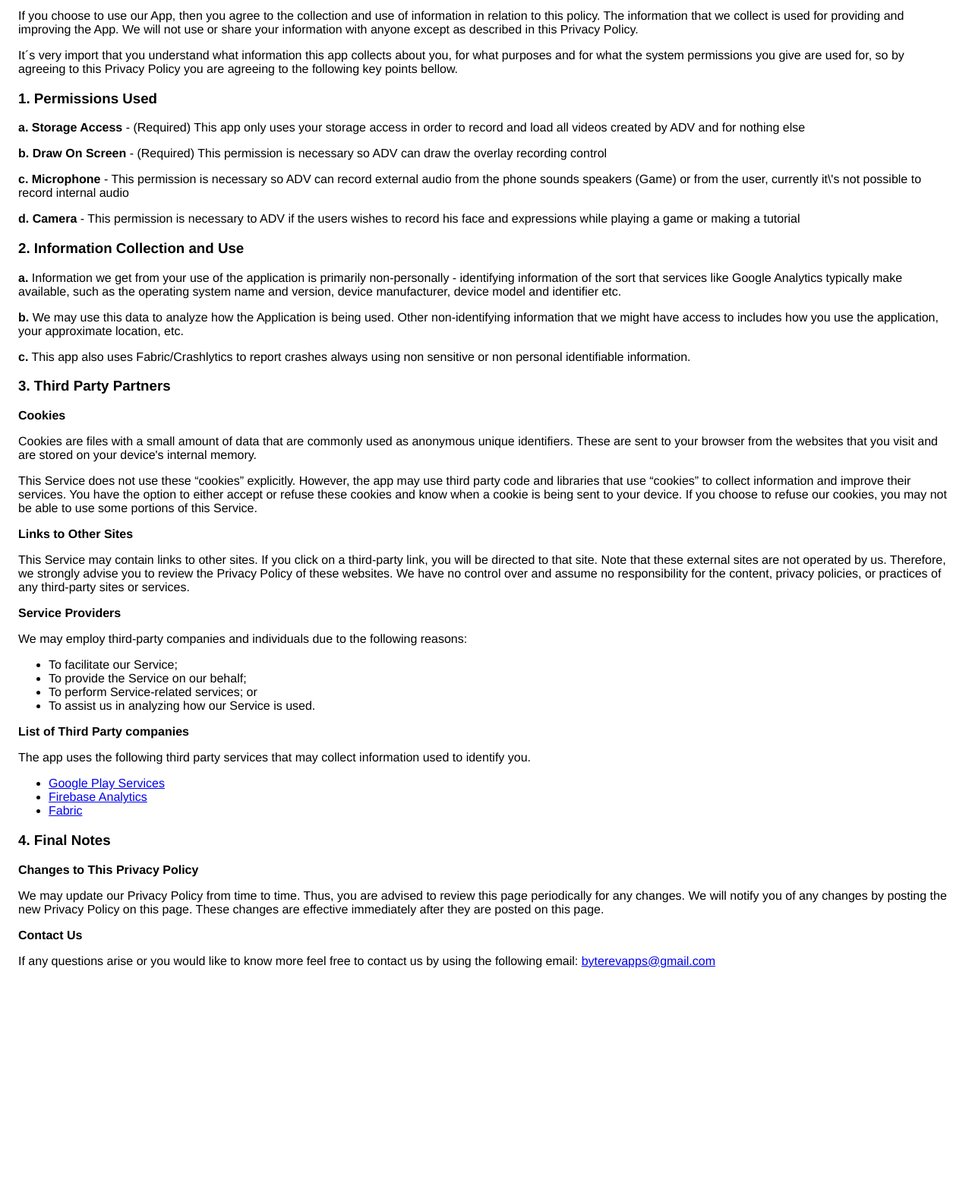
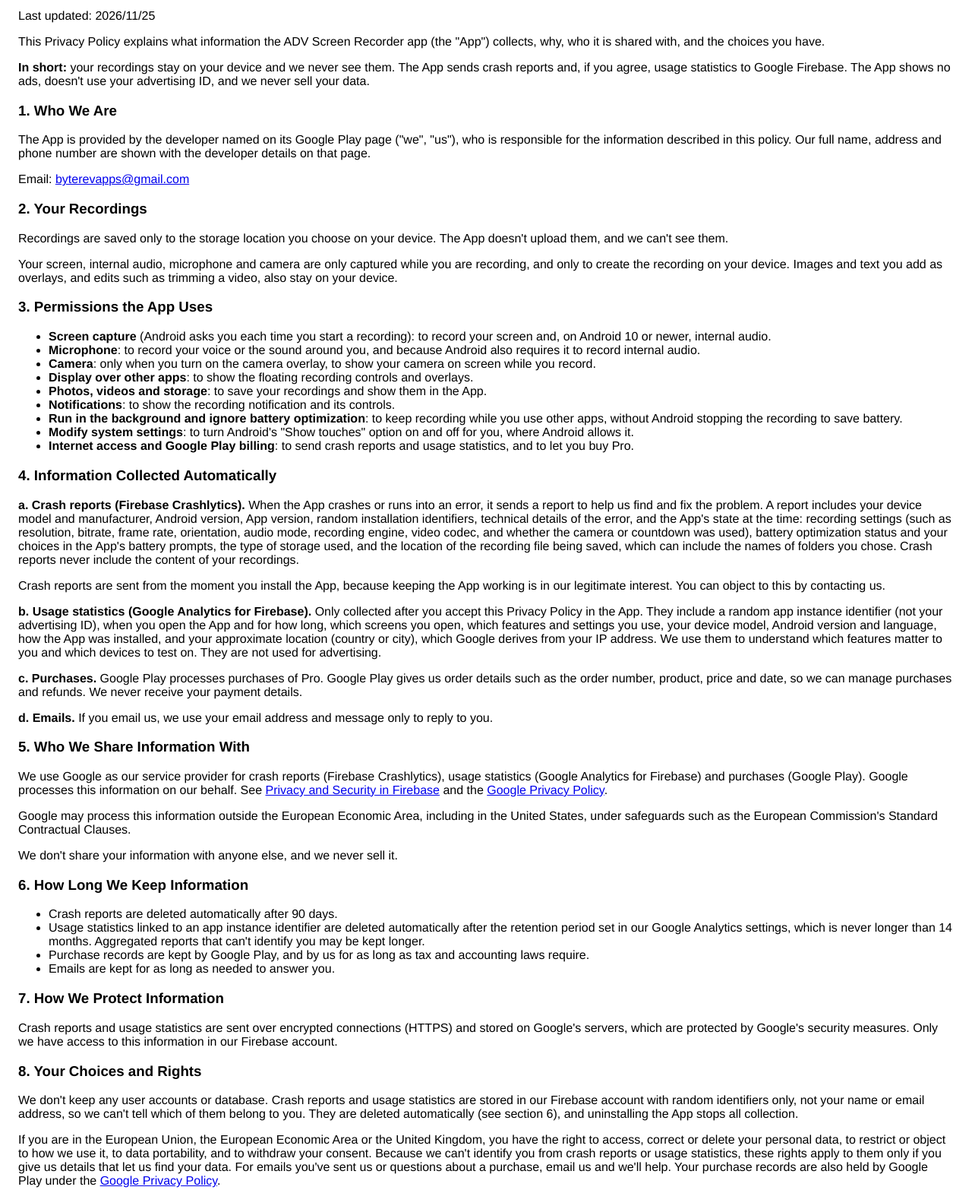
Before and after one commit to byterevapps/adv-screen-recorder-privacy-policy, a plain HTML site: page index.html in a window 1280 px wide. Shown: the part 80-1646 px from the top of the page at 76% size. Before the commit the page ends 1394 px from the top, so only its background shows below. Drawn offline with Linux system fonts and the light colour scheme.

Commit message:
Update privacy policy

```diff
--- a/index.html
+++ b/index.html
@@ -8,72 +8,63 @@
 </head>
 <body>
   <h2>Privacy Policy</h2>
-      <p>If you choose to use our App, then you agree to the collection and use of information in relation to this policy. The information that we collect is used for providing and improving the App. We will not use or share your information with anyone except as described in this Privacy Policy. </p>
-      <p>It´s very import that you understand what information this app collects about you, for what purposes and for what the system permissions you give are used for, so by agreeing to this Privacy Policy you are agreeing to the following key points bellow.</p>
+  <p>Last updated: 2026/11/25</p>
+  <p>This Privacy Policy explains what information the ADV Screen Recorder app (the "App") collects, why, who it is shared with, and the choices you have.</p>
+  <p><strong>In short:</strong> your recordings stay on your device and we never see them. The App sends crash reports and, if you agree, usage statistics to Google Firebase. The App shows no ads, doesn't use your advertising ID, and we never sell your data.</p>
 
-      <h3>1. Permissions Used</h3>
+  <h3>1. Who We Are</h3>
+  <p>The App is provided by the developer named on its Google Play page ("we", "us"), who is responsible for the information described in this policy. Our full name, address and phone number are shown with the developer details on that page.</p>
+  <p>Email: <a href="mailto:byterevapps@gmail.com">byterevapps@gmail.com</a></p>
 
-      <p><strong>a. Storage Access</strong> - (Required) This app only uses your storage access in order to record and load all videos created by ADV and for nothing else</p>
-      <p><strong>b. Draw On Screen</strong> - (Required) This permission is necessary so ADV can draw the overlay recording control</p>
-      <p><strong>c. Microphone</strong> - This permission is necessary so ADV can record external audio from the phone sounds speakers (Game) or from the user, currently it\'s not possible to record internal audio</p>
-      <p><strong>d. Camera</strong> - This permission is necessary to ADV if the users wishes to record his face and expressions while playing a game or making a tutorial</p>
+  <h3>2. Your Recordings</h3>
+  <p>Recordings are saved only to the storage location you choose on your device. The App doesn't upload them, and we can't see them.</p>
+  <p>Your screen, internal audio, microphone and camera are only captured while you are recording, and only to create the recording on your device. Images and text you add as overlays, and edits such as trimming a video, also stay on your device.</p>
 
-      <h3>2. Information Collection and Use</h3>
-
-      <p><strong>a.</strong> Information we get from your use of the application is primarily non-personally - identifying information of the sort that services like Google Analytics typically make available, such as the operating system name and version, device manufacturer, device model and identifier etc.</p>
-      <p><strong>b.</strong> We may use this data to analyze how the Application is being used. Other non-identifying information that we might have access to includes how you use the application, your approximate location, etc.</p>
-      <p><strong>c.</strong> This app also uses Fabric/Crashlytics to report crashes always using non sensitive or non personal identifiable information.</p>
-
-      <h3>3. Third Party Partners</h3>
-
-      <p><strong>Cookies</strong></p>
-      <p>Cookies are files with a small amount of data that are commonly used as anonymous unique identifiers. These are sent to your browser from the websites that you visit and are stored on your device's internal memory.</p>
-      <p>This Service does not use these “cookies” explicitly. However, the app may use third party code and libraries that use “cookies” to collect information and improve their services. You have the option to either accept or refuse these cookies and know when a cookie is being sent to your device. If you choose to refuse our cookies, you may not be able to use some portions of this Service. </p>
-
-      <p><strong>Links to Other Sites</strong></p>
-
-      <p>This Service may contain links to other sites. If you click on a third-party link, you will be directed
-        to that site. Note that these external sites are not operated by us. Therefore, we strongly
-        advise you to review the Privacy Policy of these websites. We have no control over
-        and assume no responsibility for the content, privacy policies, or practices of any third-party sites
-        or services.
-      </p>
-
-      <p><strong>Service Providers</strong></p>
-
-      <p>We may employ third-party companies and individuals due to the following reasons:</p>
+  <h3>3. Permissions the App Uses</h3>
   <ul>
-        <li>To facilitate our Service;</li>
-        <li>To provide the Service on our behalf;</li>
-        <li>To perform Service-related services; or</li>
-        <li>To assist us in analyzing how our Service is used.</li>
+    <li><strong>Screen capture</strong> (Android asks you each time you start a recording): to record your screen and, on Android 10 or newer, internal audio.</li>
+    <li><strong>Microphone</strong>: to record your voice or the sound around you, and because Android also requires it to record internal audio.</li>
+    <li><strong>Camera</strong>: only when you turn on the camera overlay, to show your camera on screen while you record.</li>
+    <li><strong>Display over other apps</strong>: to show the floating recording controls and overlays.</li>
+    <li><strong>Photos, videos and storage</strong>: to save your recordings and show them in the App.</li>
+    <li><strong>Notifications</strong>: to show the recording notification and its controls.</li>
+    <li><strong>Run in the background and ignore battery optimization</strong>: to keep recording while you use other apps, without Android stopping the recording to save battery.</li>
+    <li><strong>Modify system settings</strong>: to turn Android's "Show touches" option on and off for you, where Android allows it.</li>
+    <li><strong>Internet access and Google Play billing</strong>: to send crash reports and usage statistics, and to let you buy Pro.</li>
   </ul>
 
-      <p><strong>List of Third Party companies</strong></p>
+  <h3>4. Information Collected Automatically</h3>
+  <p><strong>a. Crash reports (Firebase Crashlytics).</strong> When the App crashes or runs into an error, it sends a report to help us find and fix the problem. A report includes your device model and manufacturer, Android version, App version, random installation identifiers, technical details of the error, and the App's state at the time: recording settings (such as resolution, bitrate, frame rate, orientation, audio mode, recording engine, video codec, and whether the camera or countdown was used), battery optimization status and your choices in the App's battery prompts, the type of storage used, and the location of the recording file being saved, which can include the names of folders you chose. Crash reports never include the content of your recordings.</p>
+  <p>Crash reports are sent from the moment you install the App, because keeping the App working is in our legitimate interest. You can object to this by contacting us.</p>
+  <p><strong>b. Usage statistics (Google Analytics for Firebase).</strong> Only collected after you accept this Privacy Policy in the App. They include a random app instance identifier (not your advertising ID), when you open the App and for how long, which screens you open, which features and settings you use, your device model, Android version and language, how the App was installed, and your approximate location (country or city), which Google derives from your IP address. We use them to understand which features matter to you and which devices to test on. They are not used for advertising.</p>
+  <p><strong>c. Purchases.</strong> Google Play processes purchases of Pro. Google Play gives us order details such as the order number, product, price and date, so we can manage purchases and refunds. We never receive your payment details.</p>
+  <p><strong>d. Emails.</strong> If you email us, we use your email address and message only to reply to you.</p>
 
-      <p>The app uses the following third party services that may collect information used to identify you.</p>
+  <h3>5. Who We Share Information With</h3>
+  <p>We use Google as our service provider for crash reports (Firebase Crashlytics), usage statistics (Google Analytics for Firebase) and purchases (Google Play). Google processes this information on our behalf. See <a href="https://firebase.google.com/support/privacy">Privacy and Security in Firebase</a> and the <a href="https://policies.google.com/privacy">Google Privacy Policy</a>.</p>
+  <p>Google may process this information outside the European Economic Area, including in the United States, under safeguards such as the European Commission's Standard Contractual Clauses.</p>
+  <p>We don't share your information with anyone else, and we never sell it.</p>
 
-      <p>
+  <h3>6. How Long We Keep Information</h3>
   <ul>
-          <li><a href="https://www.google.com/policies/privacy/" target="_blank">Google Play Services</a></li>
-          <li><a href="https://firebase.google.com/policies/analytics" target="_blank">Firebase Analytics</a></li>
-          <li><a href="https://fabric.io/privacy" target="_blank">Fabric</a></li>
+    <li>Crash reports are deleted automatically after 90 days.</li>
+    <li>Usage statistics linked to an app instance identifier are deleted automatically after the retention period set in our Google Analytics settings, which is never longer than 14 months. Aggregated reports that can't identify you may be kept longer.</li>
+    <li>Purchase records are kept by Google Play, and by us for as long as tax and accounting laws require.</li>
+    <li>Emails are kept for as long as needed to answer you.</li>
   </ul>
-      </p>
 
-      <h3>4. Final Notes</h3>
+  <h3>7. How We Protect Information</h3>
+  <p>Crash reports and usage statistics are sent over encrypted connections (HTTPS) and stored on Google's servers, which are protected by Google's security measures. Only we have access to this information in our Firebase account.</p>
 
-      <p><strong>Changes to This Privacy Policy</strong></p>
+  <h3>8. Your Choices and Rights</h3>
+  <p>We don't keep any user accounts or database. Crash reports and usage statistics are stored in our Firebase account with random identifiers only, not your name or email address, so we can't tell which of them belong to you. They are deleted automatically (see section 6), and uninstalling the App stops all collection.</p>
+  <p>If you are in the European Union, the European Economic Area or the United Kingdom, you have the right to access, correct or delete your personal data, to restrict or object to how we use it, to data portability, and to withdraw your consent. Because we can't identify you from crash reports or usage statistics, these rights apply to them only if you give us details that let us find your data. For emails you've sent us or questions about a purchase, email us and we'll help. Your purchase records are also held by Google Play under the <a href="https://policies.google.com/privacy">Google Privacy Policy</a>.</p>
+  <p>You also have the right to complain to a data protection authority. In Portugal this is the Comissão Nacional de Proteção de Dados (<a href="https://www.cnpd.pt">www.cnpd.pt</a>), or you can contact the authority in the country where you live.</p>
 
-      <p> We may update our Privacy Policy from time to time. Thus, you are advised to review
-        this page periodically for any changes. We will notify you of any changes by posting
-        the new Privacy Policy on this page. These changes are effective immediately after they are posted on
-        this page.
-      </p>
+  <h3>9. Changes to This Privacy Policy</h3>
+  <p>We may update this Privacy Policy when the App or the law changes. We will post the new version on this page and update the date at the top. If the changes are significant, the App will ask you to review and accept the new version.</p>
 
-      <p><strong>Contact Us</strong></p>
-
-      <p>If any questions arise or you would like to know more feel free to contact us by using the following email: <a href="mailto:byterevapps@gmail.com">byterevapps@gmail.com</a></p>
-
+  <h3>10. Contact Us</h3>
+  <p>If you have any questions about this Privacy Policy or your data, contact us at <a href="mailto:byterevapps@gmail.com">byterevapps@gmail.com</a>.</p>
 </body>
 </html>
```
Lines whose indentation alone changed are shown as unchanged.
